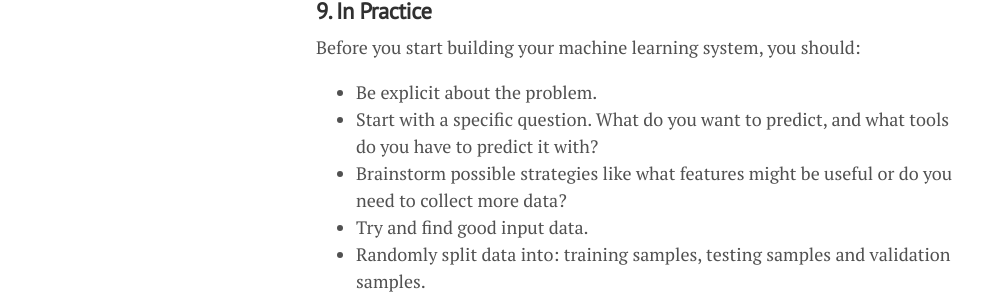
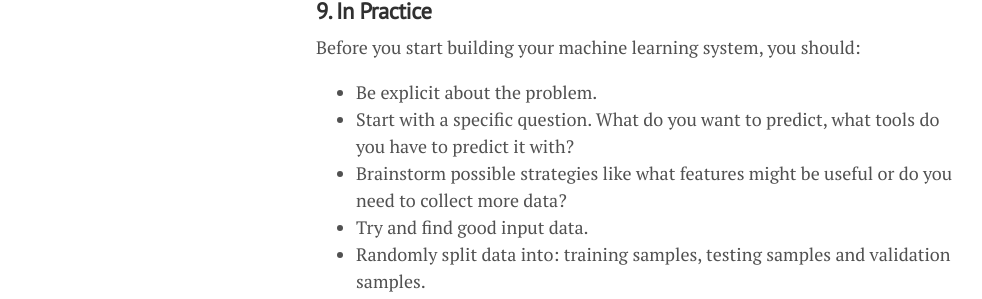
Before and after one commit to lgeurts/lgeurts.github.io, a Jekyll site: the page built from _posts/2018-06-29-artificial-intelligence-basics.md, in a window 1280 px wide and 900 px high, scrolled down 6781 px. Shown: the part 153-452 px from the top of the window, without its empty margins (0-982 px from the left). Built offline with Jekyll 4.4.1, drawn with Linux system fonts in a browser that asks for light colours; nearby versions of some CDN libraries; some of the changed text lies outside the part shown.

Commit message:
Update 2018-06-29-artificial-intelligence-basics.md

```diff
--- a/_posts/2018-06-29-artificial-intelligence-basics.md
+++ b/_posts/2018-06-29-artificial-intelligence-basics.md
@@ -128,7 +128,7 @@ We can measure the error in the model using ***root-mean-square error*** or (***
 
 Both are absolute measures of error in the model. For example, having an RMSE value of 5 would mean that the standard deviation of error from our test error is 5 calories. An error of 5 calories seems to indicate a reasonably good model, but let's suppose we are predicting how long an exercise session takes. An error of 5 hours would be a very bad model.
 
-You might want to evaluate the model using ***relative metrics***, to indicate a more general level of ***error*** as a ***relative value*** between 0 and 1. ***Relative absolute error*** (***RAE***) and ***relative squared error*** (***RSE***) produce metrics where the closer to 0 the error, the better the model.
+You might want to evaluate the model using ***relative metrics***, to indicate a more general level of error as a ***'relative value'*** between 0 and 1. ***Relative absolute error*** (***RAE***) and ***relative squared error*** (***RSE***) produce metrics where the closer to 0 the error, the better the model.
 
 ***Coefficient of determination*** (***CoDR***) or ***R squared***, is another relative metric, but this time a value closer to 1 indicates a good fit for the model.
 
@@ -182,7 +182,7 @@ The total number of positives and negatives generated by a model are crucial in
 Before you start building your machine learning system, you should:
 
 * Be explicit about the problem.
-* Start with a specific question. What do you want to predict, and what tools do you have to predict it with?
+* Start with a specific question. What do you want to predict, what tools do you have to predict it with?
 * Brainstorm possible strategies like what features might be useful or do you need to collect more data?
 * Try and find good input data.
 * Randomly split data into: training samples, testing samples and validation samples.
```
